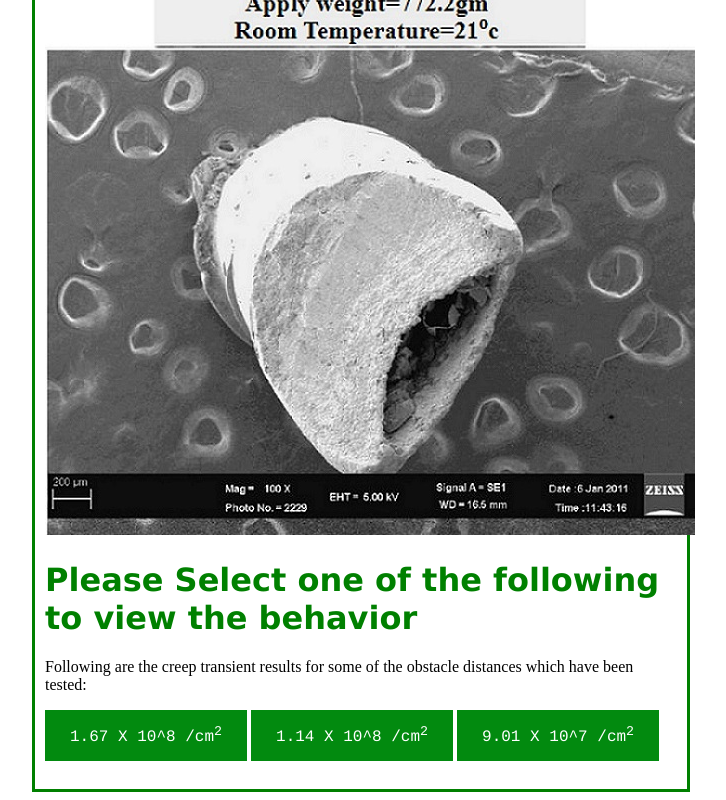
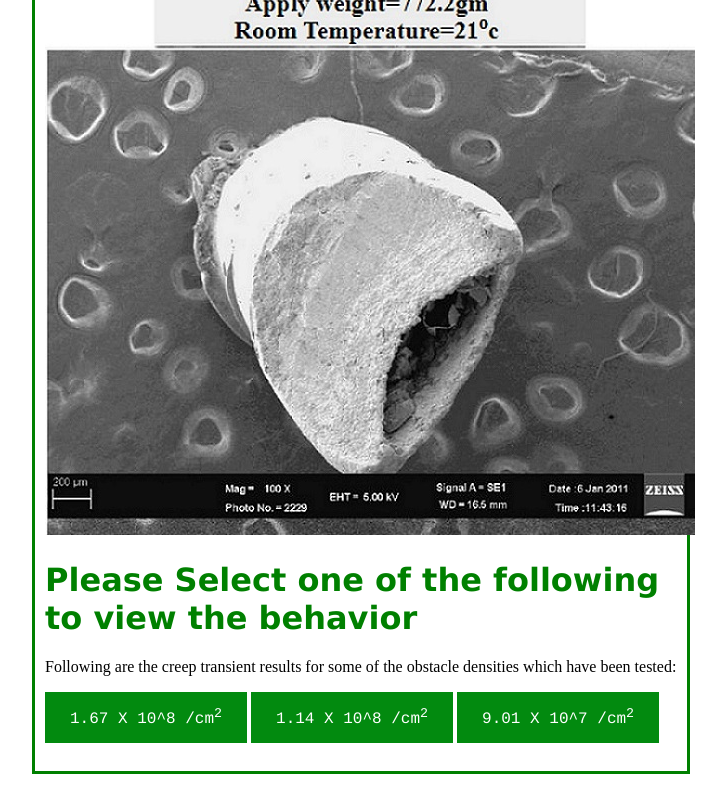
Before and after one commit to virtual-labs/exp-obstacle-density-iitk, a plain HTML site: page experiment/simulation/index.html in a window 1280 px wide. Shown: the part 625-1425 px from the top of the page, without its empty margins (279-1005 px from the left). Drawn offline with Linux system fonts and the light colour scheme.

Commit message:
Update index.html

```diff
--- a/experiment/simulation/index.html
+++ b/experiment/simulation/index.html
@@ -10,7 +10,7 @@
 	<iframe width="560" height="315" src="https://www.youtube.com/embed/kcEej2oj6sA" title="YouTube video player" frameborder="0" allow="accelerometer; autoplay; clipboard-write; encrypted-media; gyroscope; picture-in-picture" allowfullscreen></iframe><br>
 	<img src="images/exp.jpg"><br>
 	<h1>Please Select one of the following to view the behavior</h1>
-	<p>Following are the creep transient results for some of the obstacle distances which have been tested:</p>
+	<p>Following are the creep transient results for some of the obstacle densities which have been tested:</p>
 		<a href="images/1.14.jpg" target="_blank">1.67 X 10^8 /cm<sup>2</sup></a>
 		<a href="images/1.67.jpg" target="_blank">1.14 X 10^8 /cm<sup>2</sup></a>
 		<a href="images/9.10.jpg" target="_blank">9.01 X 10^7 /cm<sup>2</sup></a><br><br>
```
